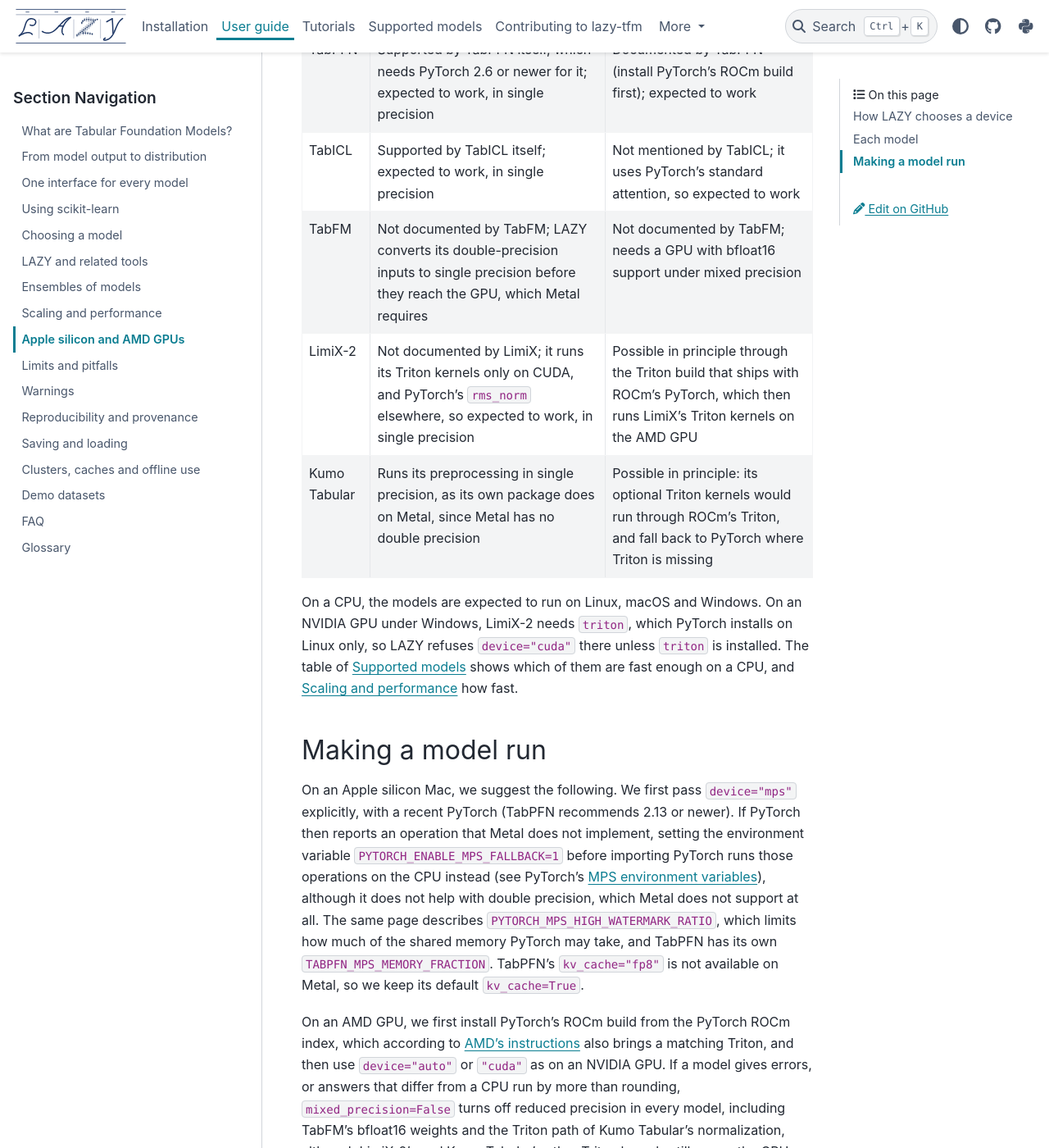
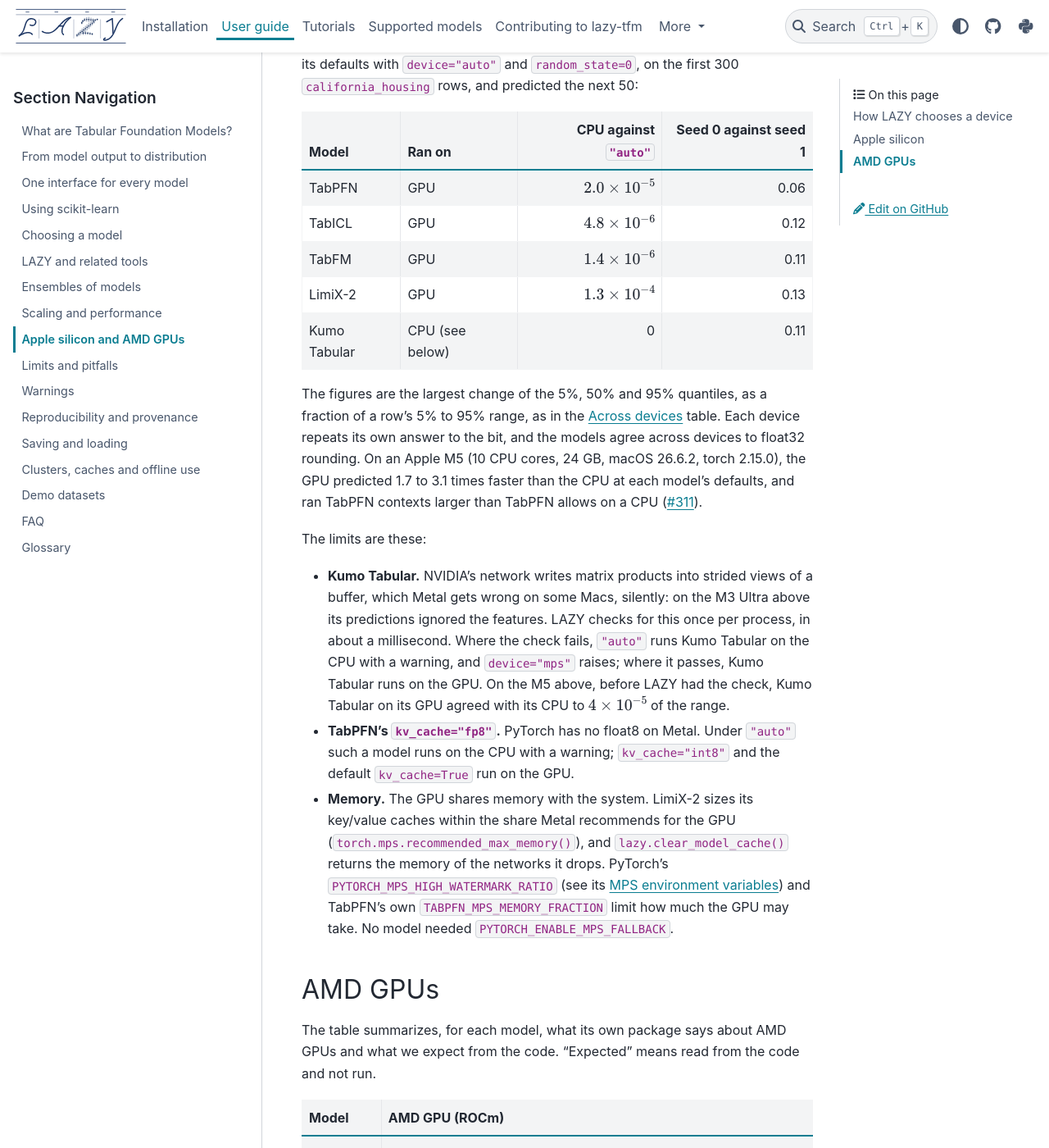
Before and after one commit to biprateep/lazy-tfm, a Sphinx documentation site: the page built from docs/guide/hardware.md, in a window 1280 px wide and 1400 px high, scrolled down 957 px. Shown: the whole window at 82% size. Built offline with Sphinx 7.4.7 and the PyData theme 0.15.4, drawn with Linux system fonts in a browser that asks for light colours; pages that are not in the unit, such as notebooks, are missing from menus; some of the changed text lies outside the part shown.

Commit message:
State the measured Apple silicon results in the hardware guide
The page described Apple silicon from reading the code. It now gives the
agreement of each model's CPU and GPU answers on an Apple M3 Ultra, the
speed measured on an Apple M5 in #311, and the limits: Kumo Tabular where
MPS gets strided products wrong, TabPFN's kv_cache="fp8", and memory.
Closes #311.

Co-Authored-By: Claude Opus 5.5 <noreply@anthropic.com>

```diff
--- a/docs/guide/hardware.md
+++ b/docs/guide/hardware.md
@@ -1,14 +1,11 @@
 # Apple silicon and AMD GPUs
 
-We have tested LAZY only on NVIDIA GPUs and on CPUs. PyTorch can also run on
-the GPU of an Apple silicon Mac, through its Metal backend (also called MPS),
-and on AMD GPUs, through its ROCm builds, but none of the five models has been
-run on either in LAZY. This page therefore describes what to expect from
-reading the code of LAZY and of each model's package, which limitations are
-already known, and what to try. Everything here is untested, and we would
-welcome a report (an issue on
-[GitHub](https://github.com/biprateep/lazy-tfm/issues)) of what works and what
-does not.
+LAZY is tested on NVIDIA GPUs, on CPUs and on the GPU of Apple silicon Macs,
+which PyTorch reaches through its Metal backend (also called MPS). AMD GPUs,
+which PyTorch reaches through its ROCm builds, have not been tested: the AMD
+half of this page is read from the code of LAZY and of each model's package,
+and we would welcome a report (an issue on
+[GitHub](https://github.com/biprateep/lazy-tfm/issues)) of what works there.
 
 ## How LAZY chooses a device
 
@@ -18,45 +15,85 @@ and the CPU otherwise. An AMD GPU is chosen by `"auto"` too:
 PyTorch's ROCm builds expose AMD GPUs through the same `torch.cuda` interface,
 as devices named `"cuda"` (see PyTorch's
 [HIP notes](https://docs.pytorch.org/docs/stable/notes/hip.html)), so LAZY
-treats them exactly as NVIDIA GPUs. Mixed precision (`mixed_precision=True`,
-the default) applies only to `"cuda"` devices, so on an Apple GPU every model
-runs in single precision, while on an AMD GPU each model uses the same reduced
-precision as on an NVIDIA GPU (float16 for most of them and bfloat16 for
-TabFM's weights).
+treats them exactly as NVIDIA GPUs.
 
-## Each model
+A few settings cannot run on a GPU that `"auto"` finds (see the limits
+below). Then `"auto"` runs that model on the CPU and warns with the reason,
+and naming the GPU outright, such as `device="mps"`, raises a `ValueError`.
 
-The table summarizes, for each model, what its own package says about the
-hardware and what we expect from the code. "Expected" means read from the code
+Mixed precision (`mixed_precision=True`, the default) applies only to
+`"cuda"` devices, so on an Apple GPU every model runs in single precision,
+while on an AMD GPU each model uses the same reduced precision as on an NVIDIA
+GPU (float16 for most of them and bfloat16 for TabFM's weights).
+
+## Apple silicon
+
+Every model runs on an Apple GPU, in single precision, with the limits below.
+Each model was fitted afresh on the CPU and on the GPU of an Apple M3 Ultra
+(28 CPU cores, 256 GB of memory, macOS 26.0.1, Python 3.12.16, torch 2.14.0
+at its default 20 threads, tabpfn 9.0.0, tabicl 2.2.0, tabfm 1.0.1,
+structured-data-models 0.2.1), at its defaults with `device="auto"` and
+`random_state=0`, on the first 300 `california_housing` rows, and predicted
+the next 50:
+
+| Model | Ran on | CPU against `"auto"` | Seed 0 against seed 1 |
+|---|---|---:|---:|
+| TabPFN | GPU | $2.0 \times 10^{-5}$ | 0.06 |
+| TabICL | GPU | $4.8 \times 10^{-6}$ | 0.12 |
+| TabFM | GPU | $1.4 \times 10^{-6}$ | 0.11 |
+| LimiX-2 | GPU | $1.3 \times 10^{-4}$ | 0.13 |
+| Kumo Tabular | CPU (see below) | 0 | 0.11 |
+
+The figures are the largest change of the 5%, 50% and 95% quantiles, as a
+fraction of a row's 5% to 95% range, as in the
+[Across devices](reproducibility.md#across-devices) table. Each device
+repeats its own answer to the bit, and the models agree across devices to
+float32 rounding. On an Apple M5 (10 CPU cores, 24 GB, macOS 26.6.2, torch
+2.15.0), the GPU predicted 1.7 to 3.1 times faster than the CPU at each
+model's defaults, and ran TabPFN contexts larger than TabPFN allows on a CPU
+([#311](https://github.com/biprateep/lazy-tfm/issues/311)).
+
+The limits are these:
+
+- **Kumo Tabular.** NVIDIA's network writes matrix products into strided
+  views of a buffer, which Metal gets wrong on some Macs, silently: on the M3
+  Ultra above its predictions ignored the features. LAZY checks for this once
+  per process, in about a millisecond. Where the check fails, `"auto"` runs
+  Kumo Tabular on the CPU with a warning, and `device="mps"` raises; where it
+  passes, Kumo Tabular runs on the GPU. On the M5 above, before LAZY had the
+  check, Kumo Tabular on its GPU agreed with its CPU to
+  $4 \times 10^{-5}$ of the range.
+- **TabPFN's `kv_cache="fp8"`.** PyTorch has no float8 on Metal. Under
+  `"auto"` such a model runs on the CPU with a warning; `kv_cache="int8"` and
+  the default `kv_cache=True` run on the GPU.
+- **Memory.** The GPU shares memory with the system. LimiX-2 sizes its
+  key/value caches within the share Metal recommends for the GPU
+  (`torch.mps.recommended_max_memory()`), and `lazy.clear_model_cache()`
+  returns the memory of the networks it drops. PyTorch's
+  `PYTORCH_MPS_HIGH_WATERMARK_RATIO` (see its
+  [MPS environment variables](https://docs.pytorch.org/docs/main/mps_environment_variables.html))
+  and TabPFN's own `TABPFN_MPS_MEMORY_FRACTION` limit how much the GPU may
+  take. No model needed `PYTORCH_ENABLE_MPS_FALLBACK`.
+
+## AMD GPUs
+
+The table summarizes, for each model, what its own package says about AMD
+GPUs and what we expect from the code. "Expected" means read from the code
 and not run.
 
-| Model | Apple silicon (`device="mps"`) | AMD GPU (ROCm) |
-| ----- | ------------------------------ | -------------- |
-| TabPFN | Supported by TabPFN itself, which needs PyTorch 2.6 or newer for it; expected to work, in single precision | Documented by TabPFN (install PyTorch's ROCm build first); expected to work |
-| TabICL | Supported by TabICL itself; expected to work, in single precision | Not mentioned by TabICL; it uses PyTorch's standard attention, so expected to work |
-| TabFM | Not documented by TabFM; LAZY converts its double-precision inputs to single precision before they reach the GPU, which Metal requires | Not documented by TabFM; needs a GPU with bfloat16 support under mixed precision |
-| LimiX-2 | Not documented by LimiX; it runs its Triton kernels only on CUDA, and PyTorch's `rms_norm` elsewhere, so expected to work, in single precision | Possible in principle through the Triton build that ships with ROCm's PyTorch, which then runs LimiX's Triton kernels on the AMD GPU |
-| Kumo Tabular | Runs its preprocessing in single precision, as its own package does on Metal, since Metal has no double precision | Possible in principle: its optional Triton kernels would run through ROCm's Triton, and fall back to PyTorch where Triton is missing |
+| Model | AMD GPU (ROCm) |
+| ----- | -------------- |
+| TabPFN | Documented by TabPFN (install PyTorch's ROCm build first); expected to work |
+| TabICL | Not mentioned by TabICL; it uses PyTorch's standard attention, so expected to work |
+| TabFM | Not documented by TabFM; needs a GPU with bfloat16 support under mixed precision |
+| LimiX-2 | Possible in principle through the Triton build that ships with ROCm's PyTorch, which then runs LimiX's Triton kernels on the AMD GPU |
+| Kumo Tabular | Possible in principle: its optional Triton kernels would run through ROCm's Triton, and fall back to PyTorch where Triton is missing |
 
-On a CPU, the models are expected to run on Linux, macOS and Windows. On an
+On a CPU, the models run on Linux, macOS and Windows. On an
 NVIDIA GPU under Windows, LimiX-2 needs `triton`, which PyTorch installs on
 Linux only, so LAZY refuses `device="cuda"` there unless `triton` is
 installed. The table of {doc}`../models/index` shows which
 of them are fast enough on a CPU, and {doc}`scaling` how fast.
-
-## Making a model run
-
-On an Apple silicon Mac, we suggest the following. We first pass
-`device="mps"` explicitly, with a recent PyTorch (TabPFN recommends 2.13 or
-newer). If PyTorch then reports an operation that Metal does not implement,
-setting the environment variable `PYTORCH_ENABLE_MPS_FALLBACK=1` before
-importing PyTorch runs those operations on the CPU instead (see PyTorch's
-[MPS environment variables](https://docs.pytorch.org/docs/main/mps_environment_variables.html)),
-although it does not help with double precision, which Metal does not support
-at all. The same page describes `PYTORCH_MPS_HIGH_WATERMARK_RATIO`, which
-limits how much of the shared memory PyTorch may take, and TabPFN has its own
-`TABPFN_MPS_MEMORY_FRACTION`. TabPFN's `kv_cache="fp8"` is not available on
-Metal, so we keep its default `kv_cache=True`.
 
 On an AMD GPU, we first install PyTorch's ROCm build from the PyTorch ROCm
 index, which according to
```
